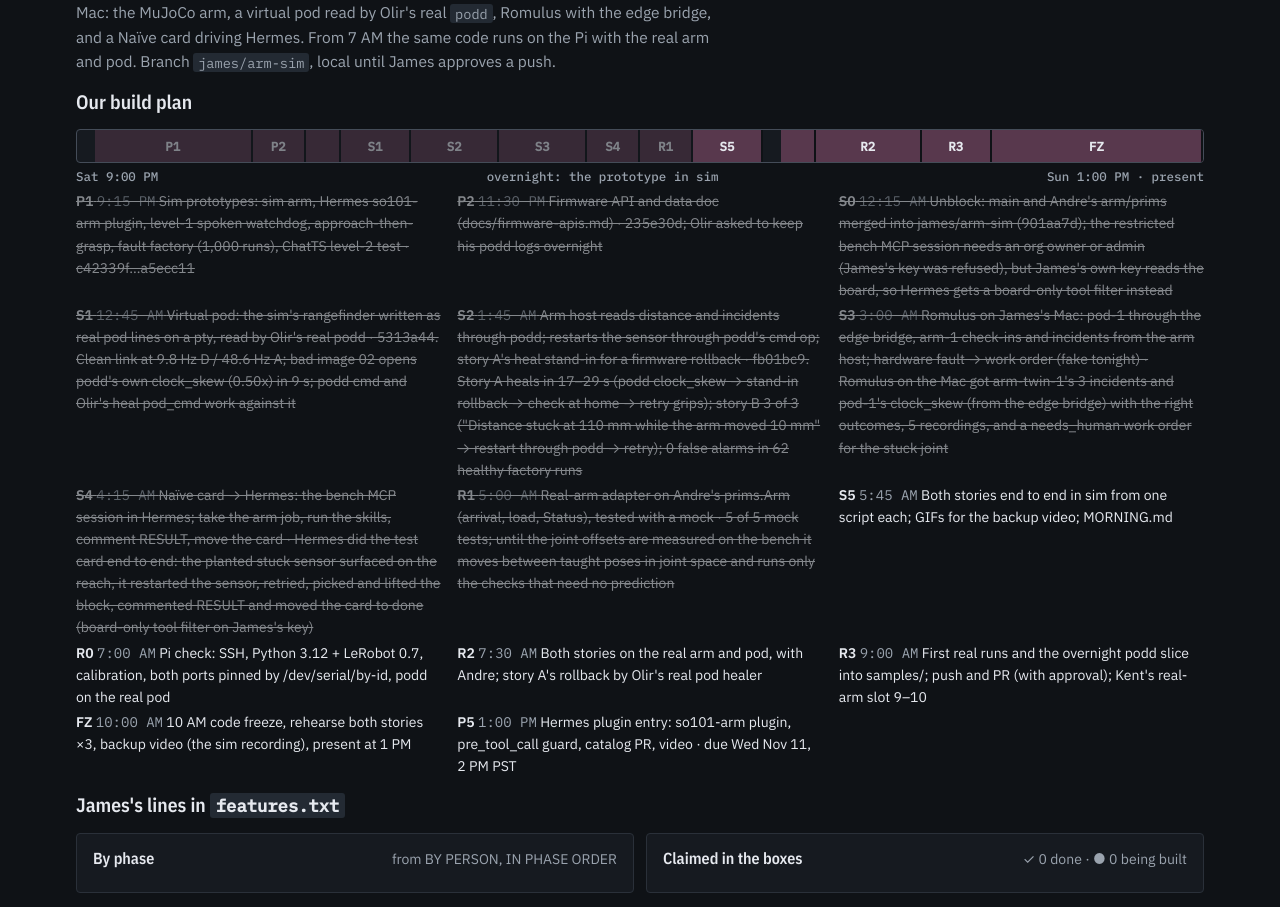
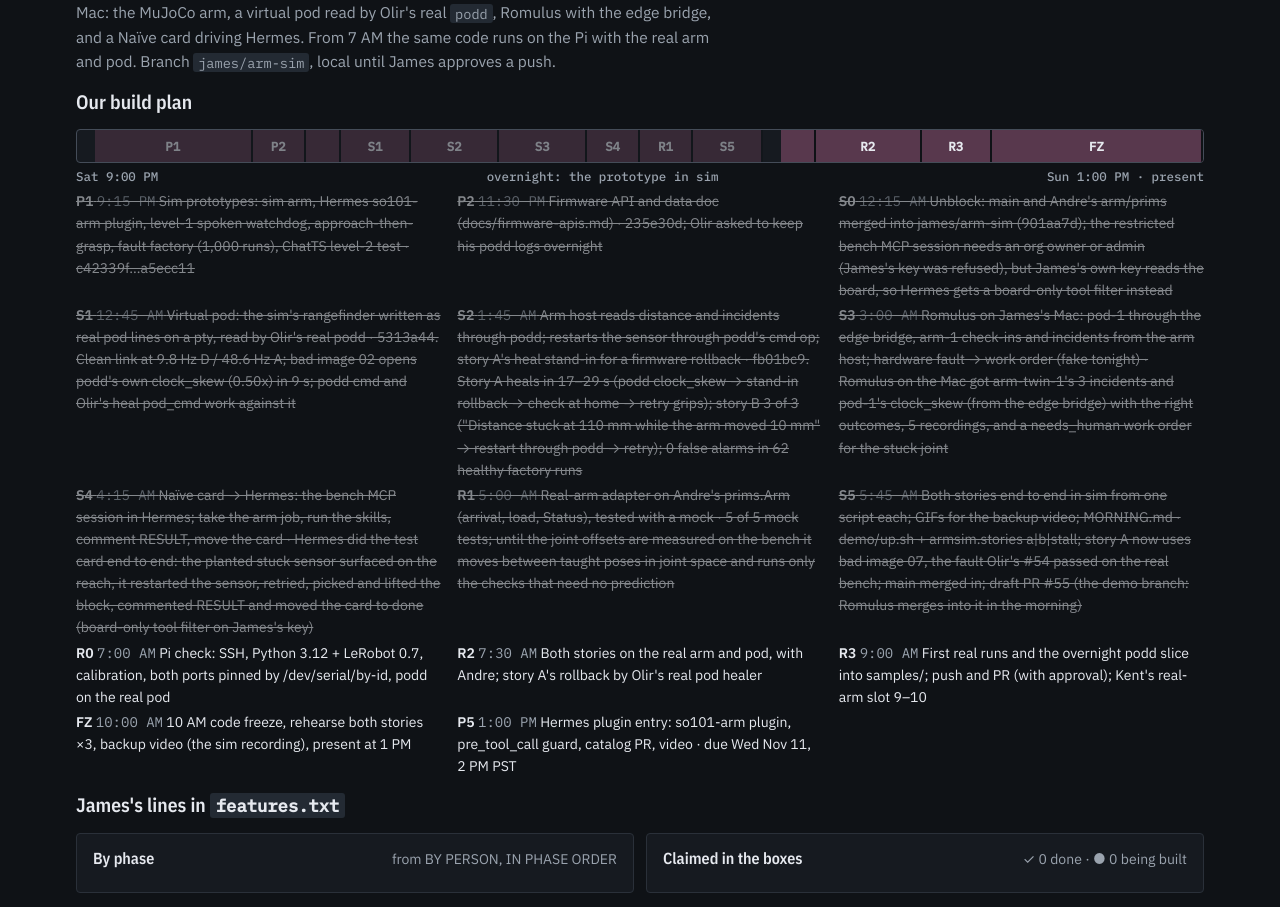
Before and after one commit to jamesEmerson112/Naive-Nous-YC-Hackathon, a React (Vite) app in the folder hub/: page / in a window 1280 px wide. Shown: the part 9408-10315 px from the top of the page. Built offline with nearby package versions, Linux system fonts and the light colour scheme.

Commit message:
arm-sim S5 docs: README for the whole loop, the morning brief; Stack Map: S5 done

```diff
--- a/hub/src/content/proposal.ts
+++ b/hub/src/content/proposal.ts
@@ -20,7 +20,7 @@ export const OUR_SCHEDULE: SchedBlock[] = [
   { id: "S3", what: "Romulus on James's Mac: pod-1 through the edge bridge, arm-1 check-ins and incidents from the arm host; hardware fault → work order (fake tonight) · Romulus on the Mac got arm-twin-1's 3 incidents and pod-1's clock_skew (from the edge bridge) with the right outcomes, 5 recordings, and a needs_human work order for the stuck joint", from: "2026-11-08T11:00:00Z", to: "2026-11-08T12:15:00Z", done: true },
   { id: "S4", what: "Naïve card → Hermes: the bench MCP session in Hermes; take the arm job, run the skills, comment RESULT, move the card · Hermes did the test card end to end: the planted stuck sensor surfaced on the reach, it restarted the sensor, retried, picked and lifted the block, commented RESULT and moved the card to done (board-only tool filter on James's key)", from: "2026-11-08T12:15:00Z", to: "2026-11-08T13:00:00Z", done: true },
   { id: "R1", what: "Real-arm adapter on Andre's prims.Arm (arrival, load, Status), tested with a mock · 5 of 5 mock tests; until the joint offsets are measured on the bench it moves between taught poses in joint space and runs only the checks that need no prediction", from: "2026-11-08T13:00:00Z", to: "2026-11-08T13:45:00Z", done: true },
-  { id: "S5", what: "Both stories end to end in sim from one script each; GIFs for the backup video; MORNING.md", from: "2026-11-08T13:45:00Z", to: "2026-11-08T14:45:00Z", done: false },
+  { id: "S5", what: "Both stories end to end in sim from one script each; GIFs for the backup video; MORNING.md · demo/up.sh + armsim.stories a|b|stall; story A now uses bad image 07, the fault Olir's #54 passed on the real bench; main merged in; draft PR #55 (the demo branch: Romulus merges into it in the morning)", from: "2026-11-08T13:45:00Z", to: "2026-11-08T14:45:00Z", done: true },
   { id: "R0", what: "Pi check: SSH, Python 3.12 + LeRobot 0.7, calibration, both ports pinned by /dev/serial/by-id, podd on the real pod", from: "2026-11-08T15:00:00Z", to: "2026-11-08T15:30:00Z" },
   { id: "R2", what: "Both stories on the real arm and pod, with Andre; story A's rollback by Olir's real pod healer", from: "2026-11-08T15:30:00Z", to: "2026-11-08T17:00:00Z" },
   { id: "R3", what: "First real runs and the overnight podd slice into samples/; push and PR (with approval); Kent's real-arm slot 9–10", from: "2026-11-08T17:00:00Z", to: "2026-11-08T18:00:00Z" },
```
Also changed, not shown: 2 other files (tests, documents, lock files or other folders).
